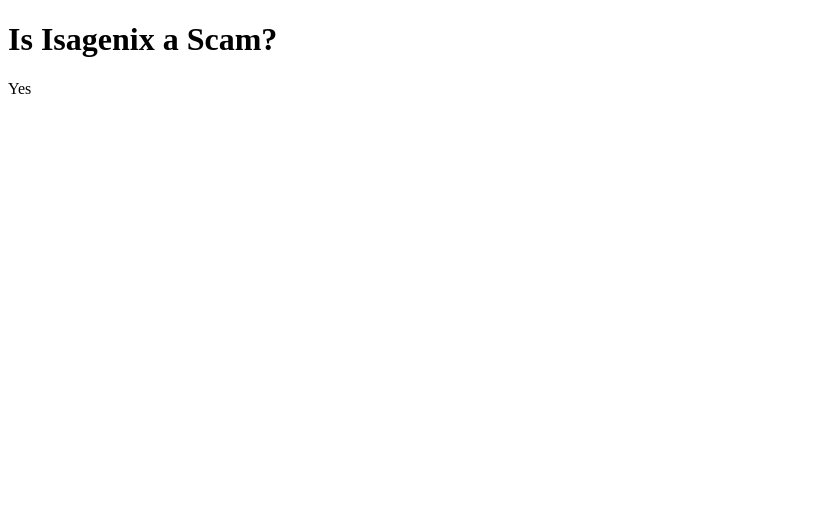
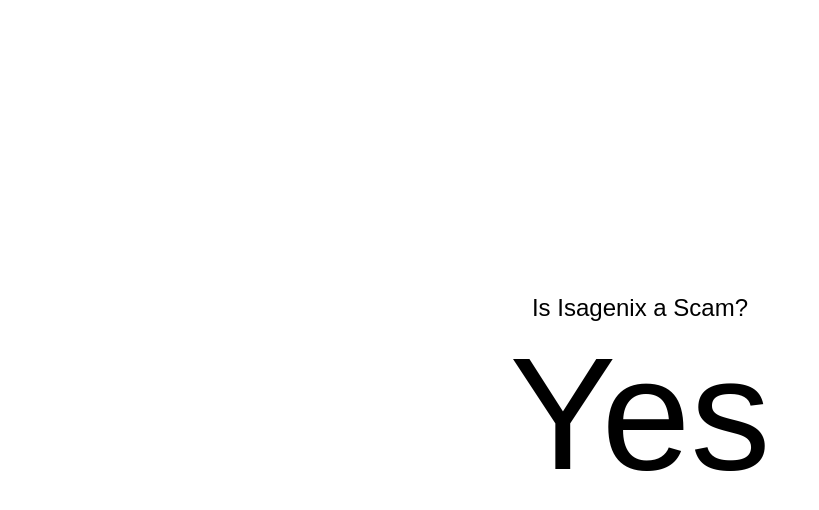
Before and after one commit to isagenix/isagenix.github.io, a plain HTML site: page index.html in a window 1280 px wide. Shown: the whole page, without its empty margins (0-819 px from the left). Drawn offline with Linux system fonts and the light colour scheme.

Commit message:
Update index.html

```diff
--- a/index.html
+++ b/index.html
@@ -7,12 +7,38 @@
   <meta name="description" content="Yes">
   <meta name="viewport" content="width=device-width, initial-scale=1, shrink-to-fit=no">
   <style>
+    html, body {
+      margin: 0;
+      padding: 0;
+      height: 100%;
+      font-size: 100%;
+      font-family: sans-serif;
+    }
+    main {
+      height: 100%;
+      display: grid;
+    }
+    main > div {
+      text-align: center;
+      margin: auto;
+    }
+    main > div h1 {
+      font-size: 1.5rem;
+      font-weight: normal;
+      margin: 0;
+    }
+    main > div p {
+      font-size: 10rem;
+      margin: 0;
+    }
   </style>
 </head>
 <body>
   <main>
-    <h1>Is Isagenix a Scam?</h1>
-    <p>Yes</p>
+    <div>
+      <h1>Is Isagenix a Scam?</h1>
+      <p>Yes</p>
+    </div>
   </main>
   <script>
     window.ga = function () { ga.q.push(arguments) }; ga.q = []; ga.l = +new Date;
```
